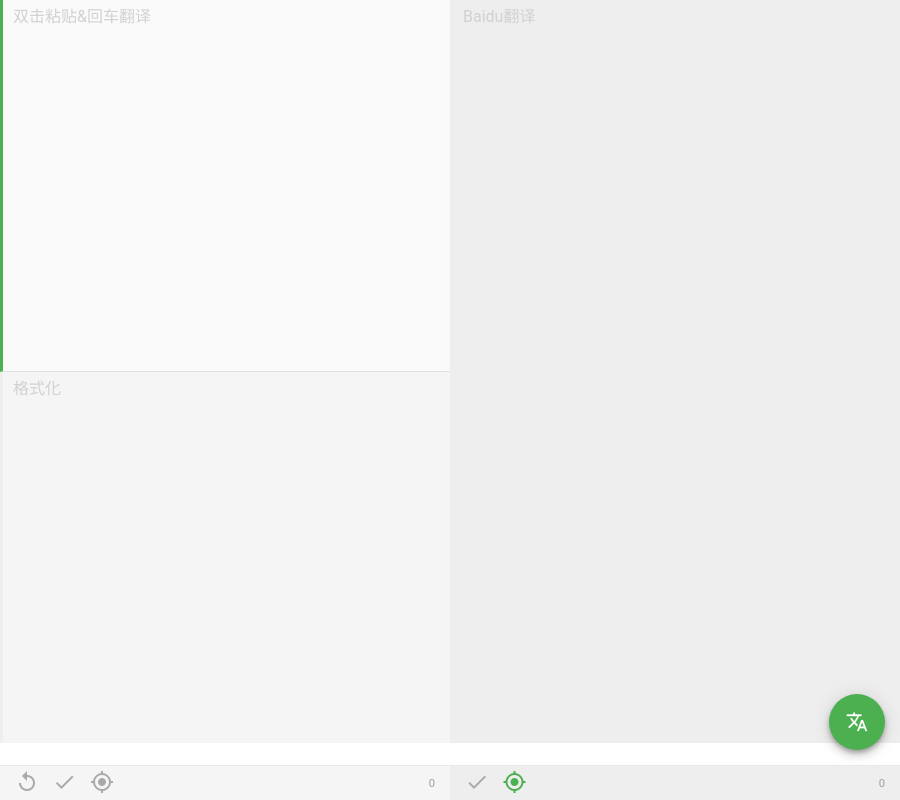
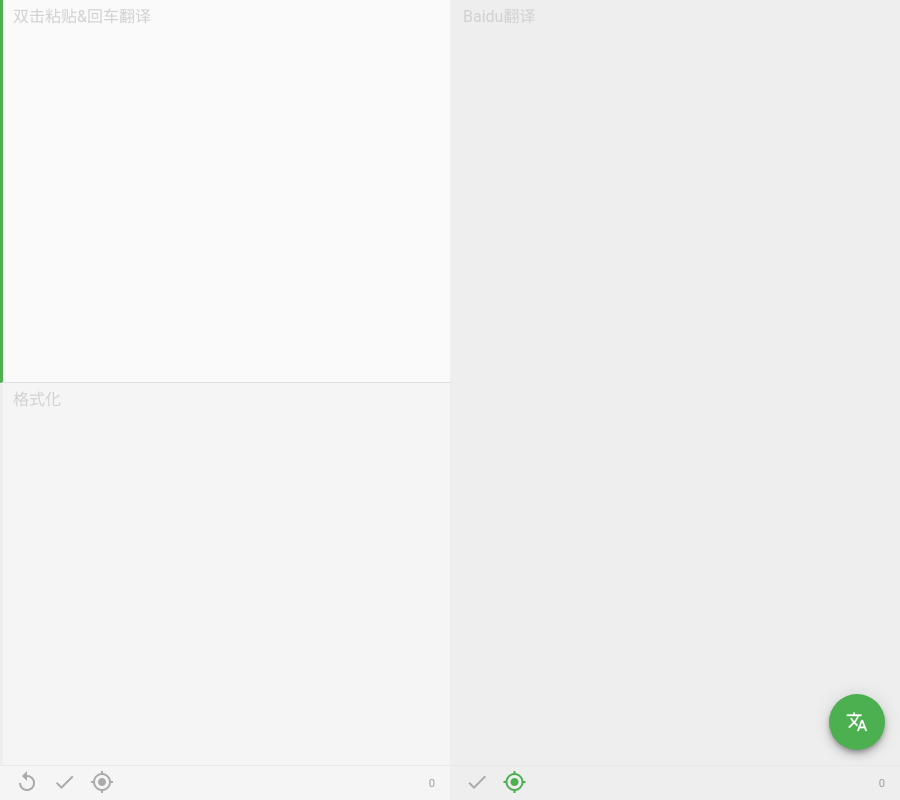
Before and after one commit to newham/formater, an Electron app: page index_win.html in a window 900 px wide. Drawn offline with Linux system fonts and the light colour scheme; a web font is replaced by a local one.

Commit message:
debug index_win.html

```diff
--- a/index_win.html
+++ b/index_win.html
@@ -17,7 +17,7 @@
          :root {
             --foot-bar-h: 35px;
             --foot-i-padding: 4px;
-            --title-bar-h: 22px;
+            --title-bar-h: 0px;
             --foot-bar-padding: 15px;
             --main-color: #4caf50;
         }
```
